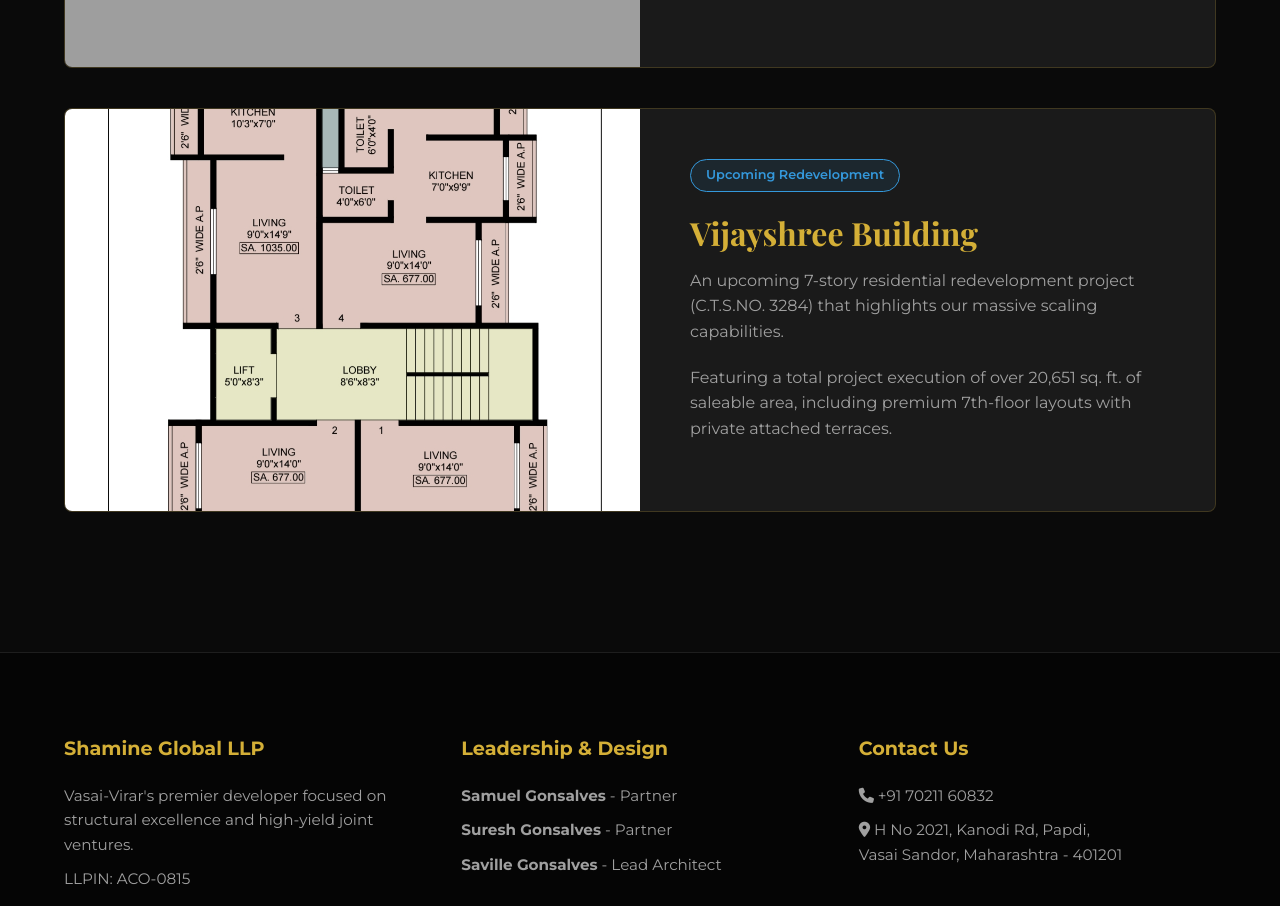
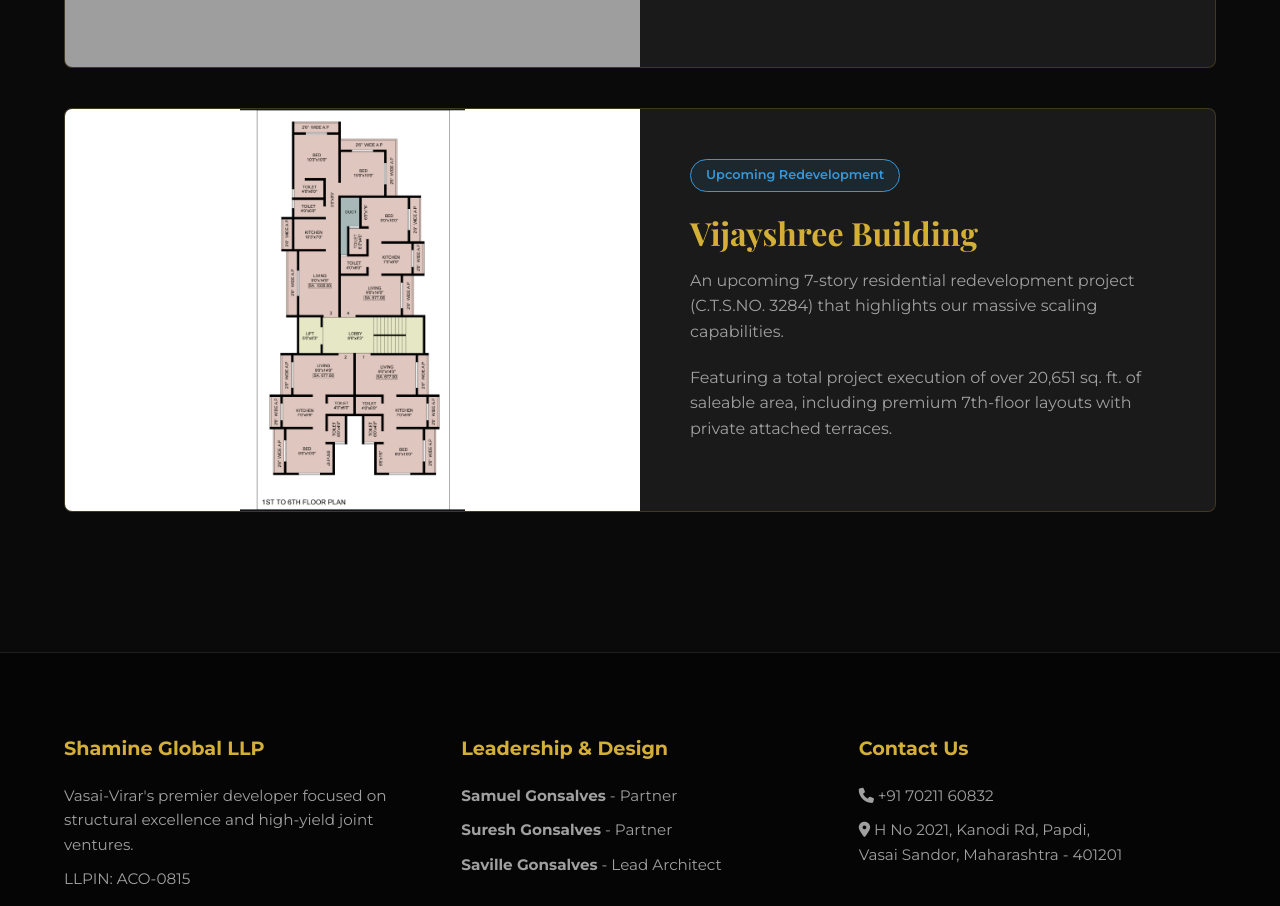
Before and after one commit to samuelgonsalves74-ux/samuelgonsalves74-ux.github.io, a plain HTML site: page index.html in a window 1280 px wide. Shown: the part 3715-4621 px from the top of the page. Drawn offline with nearby package versions, Linux system fonts and the light colour scheme; grey boxes are pictures that could not be loaded.

Commit message:
Update index.html

```diff
--- a/index.html
+++ b/index.html
@@ -193,7 +193,7 @@
 
         <!-- Vijayshree Building -->
         <div class="project-highlight">
-            <div class="project-img" style="background-image: url('https://raw.githubusercontent.com/samuelgonsalves74-ux/samuelgonsalves74-ux.github.io/main/Image/vijayshree.jpg');"></div>
+            <div class="project-img" style="background-image: url('https://raw.githubusercontent.com/samuelgonsalves74-ux/samuelgonsalves74-ux.github.io/main/Image/vijayshree.jpg'); background-size: contain; background-repeat: no-repeat; background-position: center; background-color: #ffffff;"></div>
             <div class="project-info">
                 <span class="tag tag-upcoming">Upcoming Redevelopment</span>
                 <h3>Vijayshree Building</h3>
```
